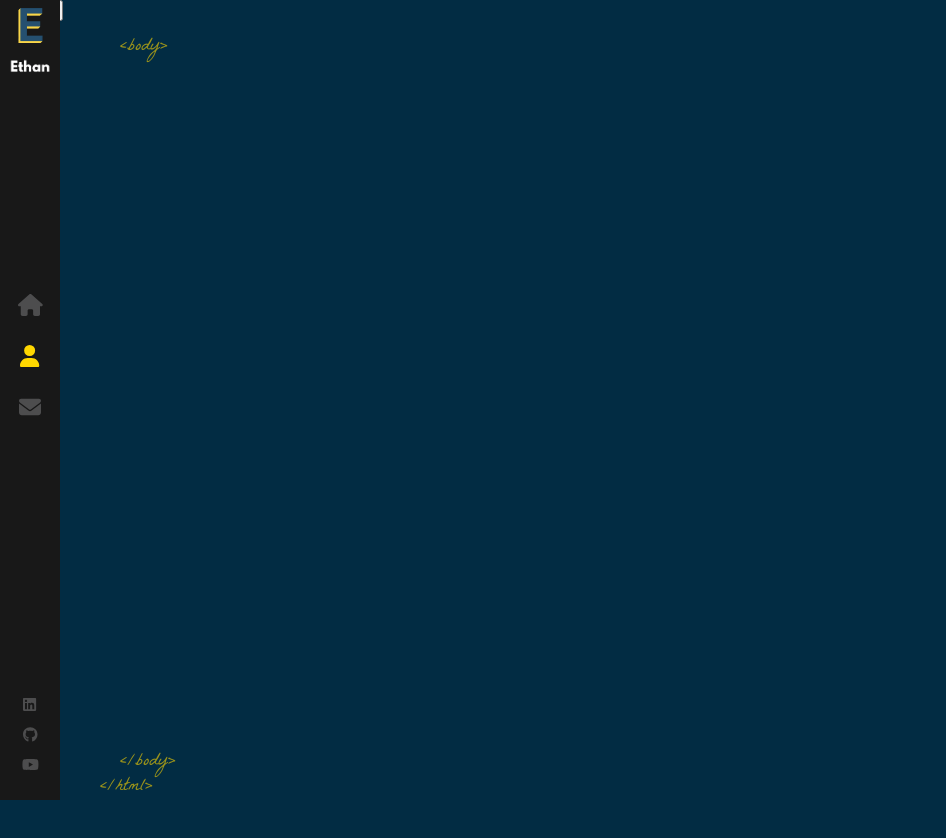
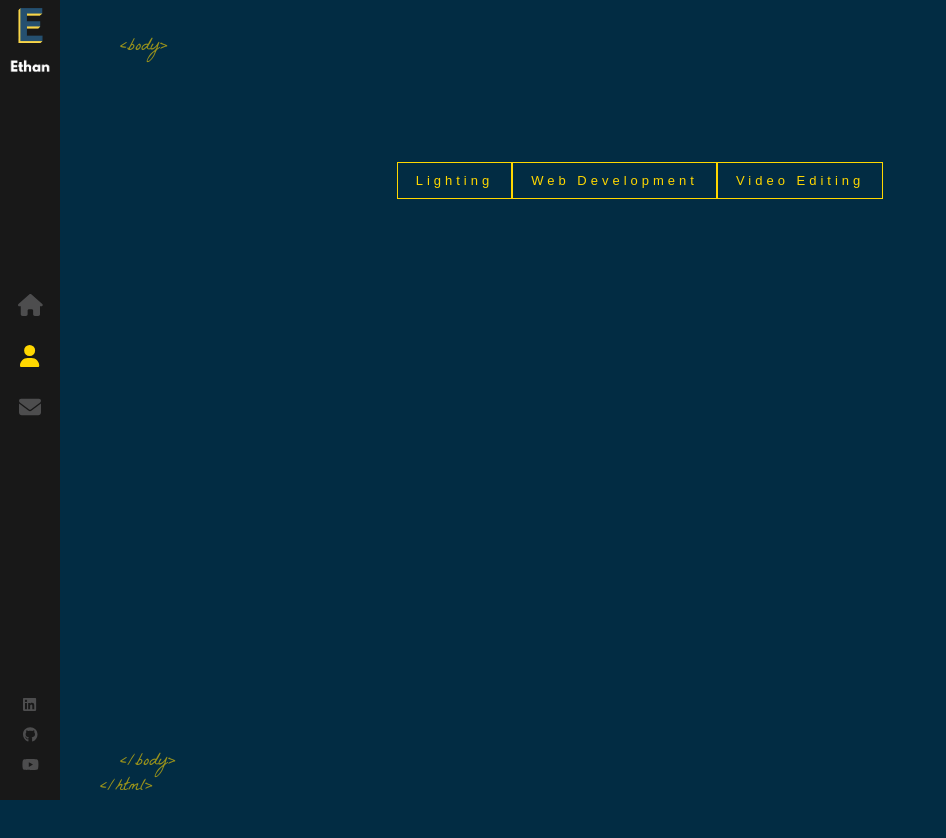
Before and after one commit to EElBard/react-portfolio, a React (Create React App) app: page /about in a window 1280 px wide. Shown: the top 838 px of the page, without its empty margins (0-946 px from the left). Before the commit the page ends 804 px from the top, so only its background shows below. Built offline with nearby package versions, Linux system fonts and the light colour scheme.

Commit message:
Added button styles to About page

```diff
--- a/src/components/About/index.js
+++ b/src/components/About/index.js
@@ -2,8 +2,12 @@ import './index.scss';
 
 const About = () => {
     return (
-        <div className='section-select'>
-            <input type='button' className='selection-button' value='Lighting'></input>
+        <div className='about-page'>
+            <div className='flex-container'>
+                <input type='button' className='selection-button' value='Lighting' title='Lighting'></input>
+                <input type='button' className='selection-button' value='Web Development' title='Web Development'></input>
+                <input type='button' className='selection-button' value='Video Editing' title='Video Editing'></input>
+            </div>
         </div>
     )
 }
--- a/src/components/About/index.scss
+++ b/src/components/About/index.scss
@@ -1,3 +1,31 @@
-.selection-button {
-    color: #fff;
+.about-page {
+    height: 100%;
+    padding: 100px 60px;
+    .flex-container {
+        display: flex;
+        align-items: center;
+        justify-content: center;
+        height: 20%;
+
+        input {
+            display: flex;
+            color: #ffd700;
+            background: transparent;
+            font-size: 13px;
+            font-weight: 400;
+            letter-spacing: 4px;
+            font-family: sans-serif;
+            text-decoration: none;
+            padding: 10px 18px;
+            border: 1px solid #ffd700;
+            float: left;
+            animation: fadeIn 1s 1.8s backwards;
+            white-space: nowrap;
+
+            &:hover {
+                background: #ffd700;
+                color: #333;
+            }
+        }
+    }
 }
```
